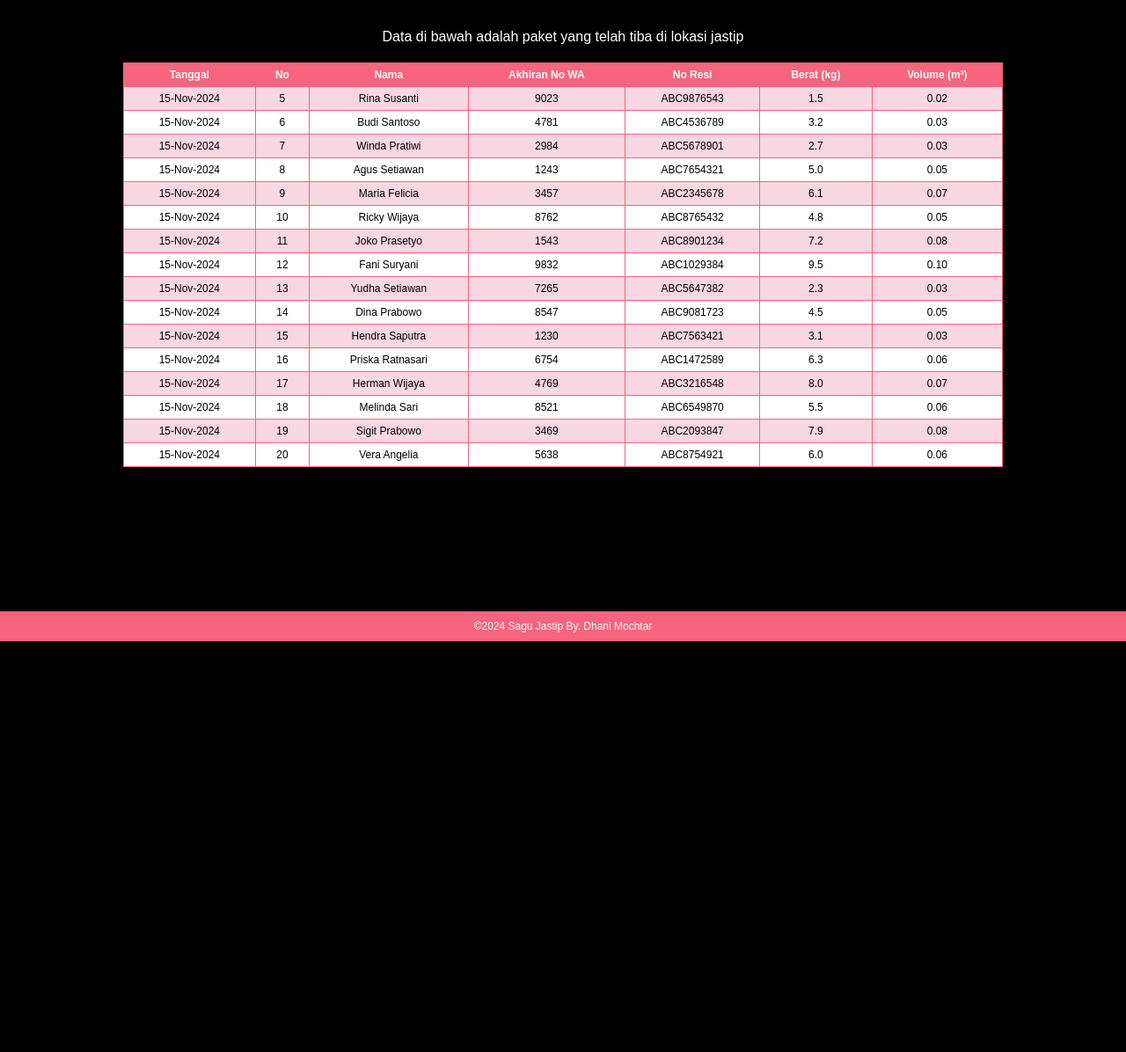
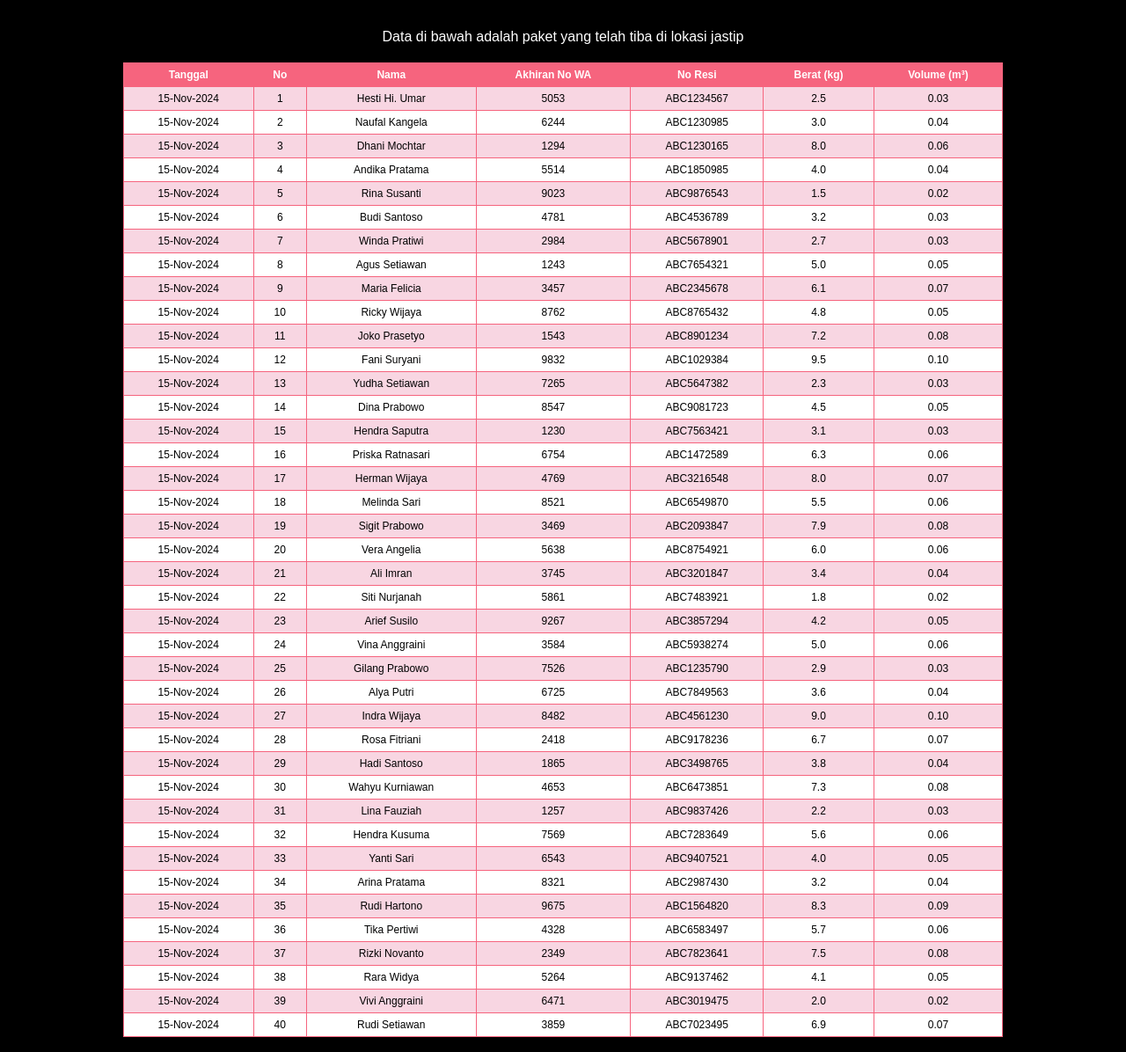
Before and after one commit to GohuJastip/sagujastip, a plain HTML site: page cekpaket.html in a window 1280 px wide. Shown: the part 71-1267 px from the top of the page at 88% size. Before the commit the page ends 800 px from the top, so only its background shows below. Drawn offline with Linux system fonts and the light colour scheme.

Commit message:
Update cekpaket.html

```diff
--- a/cekpaket.html
+++ b/cekpaket.html
@@ -116,6 +116,41 @@
                 </tr>
             </thead>
             <tbody>
+                 <td>15-Nov-2024</td>
+                    <td>1</td>
+                    <td>Hesti Hi. Umar</td>
+                    <td>5053</td>
+                    <td>ABC1234567</td>
+                    <td>2.5</td>
+                    <td>0.03</td>
+                </tr>
+                <tr>
+                    <td>15-Nov-2024</td>
+                    <td>2</td>
+                    <td>Naufal Kangela</td>
+                    <td>6244</td>
+                    <td>ABC1230985</td>
+                    <td>3.0</td>
+                    <td>0.04</td>
+                </tr>
+                <tr>
+                    <td>15-Nov-2024</td>
+                    <td>3</td>
+                    <td>Dhani Mochtar</td>
+                    <td>1294</td>
+                    <td>ABC1230165</td>
+                    <td>8.0</td>
+                    <td>0.06</td>
+                </tr>
+                <tr>
+                    <td>15-Nov-2024</td>
+                    <td>4</td>
+                    <td>Andika Pratama</td>
+                    <td>5514</td>
+                    <td>ABC1850985</td>
+                    <td>4.0</td>
+                    <td>0.04</td>
+                </tr>
                 <tr>
     <td>15-Nov-2024</td>
     <td>5</td>
@@ -260,6 +295,187 @@
     <td>6.0</td>
     <td>0.06</td>
 </tr>
+            <tr>
+    <td>15-Nov-2024</td>
+    <td>21</td>
+    <td>Ali Imran</td>
+    <td>3745</td>
+    <td>ABC3201847</td>
+    <td>3.4</td>
+    <td>0.04</td>
+</tr>
+<tr>
+    <td>15-Nov-2024</td>
+    <td>22</td>
+    <td>Siti Nurjanah</td>
+    <td>5861</td>
+    <td>ABC7483921</td>
+    <td>1.8</td>
+    <td>0.02</td>
+</tr>
+<tr>
+    <td>15-Nov-2024</td>
+    <td>23</td>
+    <td>Arief Susilo</td>
+    <td>9267</td>
+    <td>ABC3857294</td>
+    <td>4.2</td>
+    <td>0.05</td>
+</tr>
+<tr>
+    <td>15-Nov-2024</td>
+    <td>24</td>
+    <td>Vina Anggraini</td>
+    <td>3584</td>
+    <td>ABC5938274</td>
+    <td>5.0</td>
+    <td>0.06</td>
+</tr>
+<tr>
+    <td>15-Nov-2024</td>
+    <td>25</td>
+    <td>Gilang Prabowo</td>
+    <td>7526</td>
+    <td>ABC1235790</td>
+    <td>2.9</td>
+    <td>0.03</td>
+</tr>
+<tr>
+    <td>15-Nov-2024</td>
+    <td>26</td>
+    <td>Alya Putri</td>
+    <td>6725</td>
+    <td>ABC7849563</td>
+    <td>3.6</td>
+    <td>0.04</td>
+</tr>
+<tr>
+    <td>15-Nov-2024</td>
+    <td>27</td>
+    <td>Indra Wijaya</td>
+    <td>8482</td>
+    <td>ABC4561230</td>
+    <td>9.0</td>
+    <td>0.10</td>
+</tr>
+<tr>
+    <td>15-Nov-2024</td>
+    <td>28</td>
+    <td>Rosa Fitriani</td>
+    <td>2418</td>
+    <td>ABC9178236</td>
+    <td>6.7</td>
+    <td>0.07</td>
+</tr>
+<tr>
+    <td>15-Nov-2024</td>
+    <td>29</td>
+    <td>Hadi Santoso</td>
+    <td>1865</td>
+    <td>ABC3498765</td>
+    <td>3.8</td>
+    <td>0.04</td>
+</tr>
+<tr>
+    <td>15-Nov-2024</td>
+    <td>30</td>
+    <td>Wahyu Kurniawan</td>
+    <td>4653</td>
+    <td>ABC6473851</td>
+    <td>7.3</td>
+    <td>0.08</td>
+</tr>
+<tr>
+    <td>15-Nov-2024</td>
+    <td>31</td>
+    <td>Lina Fauziah</td>
+    <td>1257</td>
+    <td>ABC9837426</td>
+    <td>2.2</td>
+    <td>0.03</td>
+</tr>
+<tr>
+    <td>15-Nov-2024</td>
+    <td>32</td>
+    <td>Hendra Kusuma</td>
+    <td>7569</td>
+    <td>ABC7283649</td>
+    <td>5.6</td>
+    <td>0.06</td>
+</tr>
+<tr>
+    <td>15-Nov-2024</td>
+    <td>33</td>
+    <td>Yanti Sari</td>
+    <td>6543</td>
+    <td>ABC9407521</td>
+    <td>4.0</td>
+    <td>0.05</td>
+</tr>
+<tr>
+    <td>15-Nov-2024</td>
+    <td>34</td>
+    <td>Arina Pratama</td>
+    <td>8321</td>
+    <td>ABC2987430</td>
+    <td>3.2</td>
+    <td>0.04</td>
+</tr>
+<tr>
+    <td>15-Nov-2024</td>
+    <td>35</td>
+    <td>Rudi Hartono</td>
+    <td>9675</td>
+    <td>ABC1564820</td>
+    <td>8.3</td>
+    <td>0.09</td>
+</tr>
+<tr>
+    <td>15-Nov-2024</td>
+    <td>36</td>
+    <td>Tika Pertiwi</td>
+    <td>4328</td>
+    <td>ABC6583497</td>
+    <td>5.7</td>
+    <td>0.06</td>
+</tr>
+<tr>
+    <td>15-Nov-2024</td>
+    <td>37</td>
+    <td>Rizki Novanto</td>
+    <td>2349</td>
+    <td>ABC7823641</td>
+    <td>7.5</td>
+    <td>0.08</td>
+</tr>
+<tr>
+    <td>15-Nov-2024</td>
+    <td>38</td>
+    <td>Rara Widya</td>
+    <td>5264</td>
+    <td>ABC9137462</td>
+    <td>4.1</td>
+    <td>0.05</td>
+</tr>
+<tr>
+    <td>15-Nov-2024</td>
+    <td>39</td>
+    <td>Vivi Anggraini</td>
+    <td>6471</td>
+    <td>ABC3019475</td>
+    <td>2.0</td>
+    <td>0.02</td>
+</tr>
+<tr>
+    <td>15-Nov-2024</td>
+    <td>40</td>
+    <td>Rudi Setiawan</td>
+    <td>3859</td>
+    <td>ABC7023495</td>
+    <td>6.9</td>
+    <td>0.07</td>
+</tr>
+
 
             </tbody>
         </table>
```
